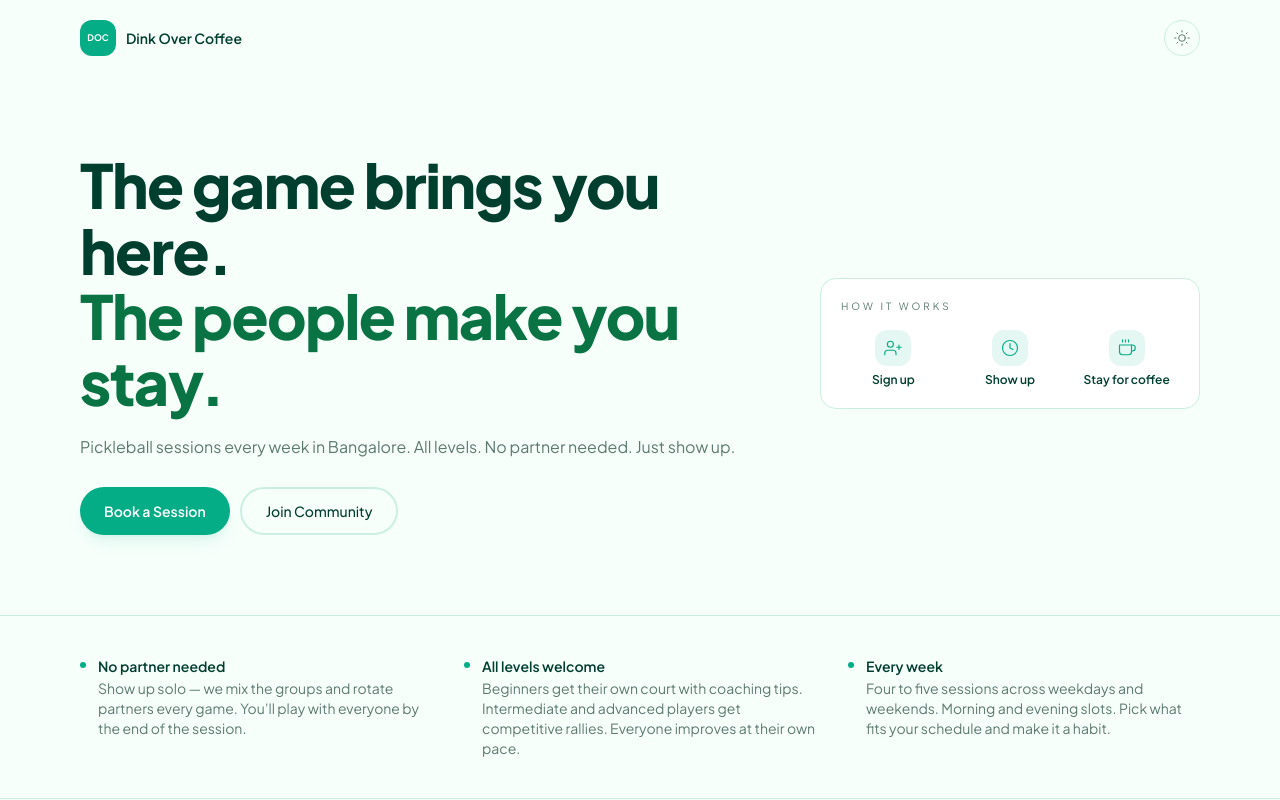
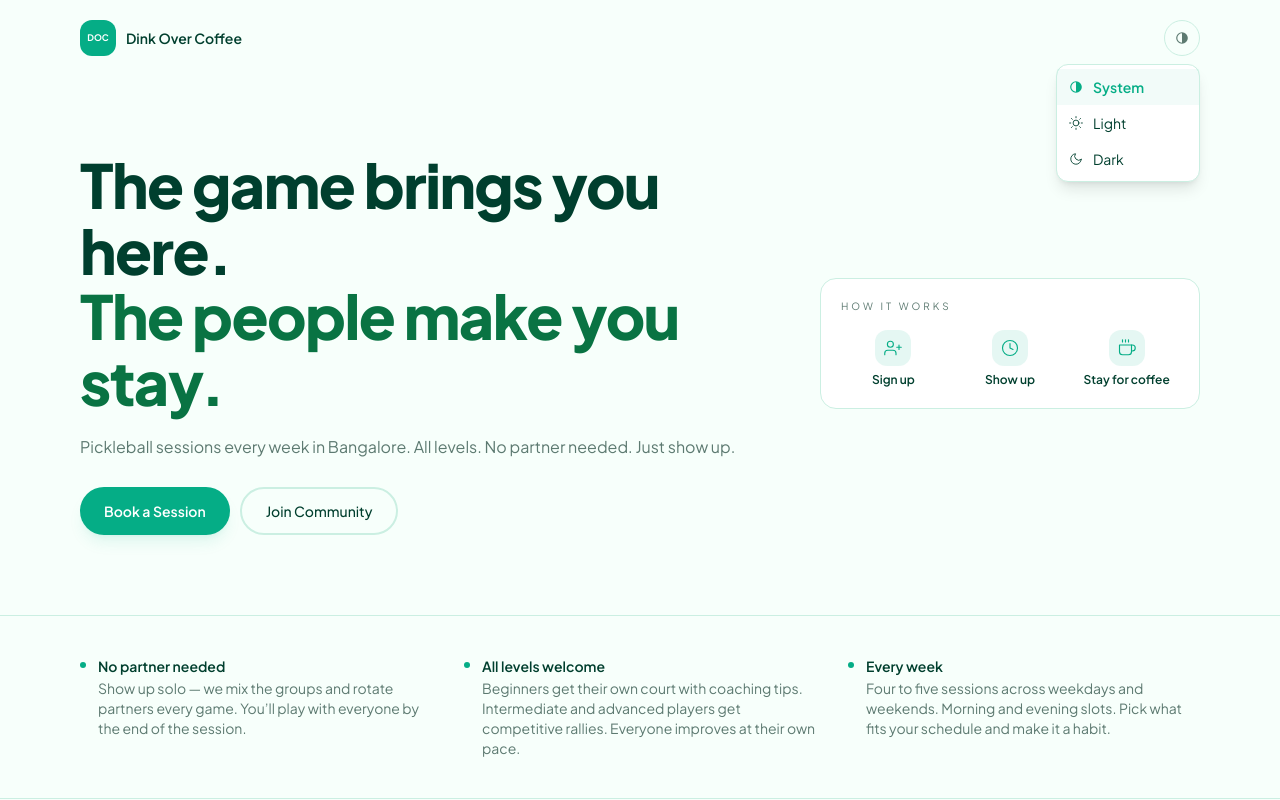
Before and after one commit to achyuthkv/dink-over-coffee, a React (Vite) app in the folder frontend/: page / in a window 1280 px wide. Both pictures are taken after a click on the button "Theme: System". Shown: the top 800 px of the page. Built offline with nearby package versions, Linux system fonts and the light colour scheme; no server answers.

Commit message:
Update ThemeToggle.jsx

```diff
--- a/frontend/src/components/ThemeToggle.jsx
+++ b/frontend/src/components/ThemeToggle.jsx
@@ -1,4 +1,4 @@
-import { useEffect, useState } from 'react'
+import { useEffect, useState, useRef } from 'react'
 
 function getSystemTheme() {
   return window.matchMedia('(prefers-color-scheme: dark)').matches ? 'dark' : 'light'
@@ -8,8 +8,16 @@ function getInitialMode() {
   return localStorage.getItem('themeMode') || 'system'
 }
 
+const options = [
+  { value: 'system', label: 'System', icon: <svg xmlns="http://www.w3.org/2000/svg" width="14" height="14" fill="currentColor" stroke="none" viewBox="0 0 24 24"><path d="M12 2a10 10 0 1 0 0 20 10 10 0 0 0 0-20zm0 2v16a8 8 0 0 1 0-16z"/></svg> },
+  { value: 'light', label: 'Light', icon: <svg xmlns="http://www.w3.org/2000/svg" width="14" height="14" fill="none" stroke="currentColor" strokeWidth="1.5" strokeLinecap="round" strokeLinejoin="round" viewBox="0 0 24 24"><circle cx="12" cy="12" r="5"/><line x1="12" y1="1" x2="12" y2="3"/><line x1="12" y1="21" x2="12" y2="23"/><line x1="4.22" y1="4.22" x2="5.64" y2="5.64"/><line x1="18.36" y1="18.36" x2="19.78" y2="19.78"/><line x1="1" y1="12" x2="3" y2="12"/><line x1="21" y1="12" x2="23" y2="12"/><line x1="4.22" y1="19.78" x2="5.64" y2="18.36"/><line x1="18.36" y1="5.64" x2="19.78" y2="4.22"/></svg> },
+  { value: 'dark', label: 'Dark', icon: <svg xmlns="http://www.w3.org/2000/svg" width="14" height="14" fill="none" stroke="currentColor" strokeWidth="1.5" strokeLinecap="round" strokeLinejoin="round" viewBox="0 0 24 24"><path d="M21 12.79A9 9 0 1 1 11.21 3 7 7 0 0 0 21 12.79z"/></svg> },
+]
+
 export default function ThemeToggle({ className = '' }) {
   const [mode, setMode] = useState(getInitialMode)
+  const [open, setOpen] = useState(false)
+  const ref = useRef(null)
 
   useEffect(() => {
     const root = document.documentElement
@@ -21,39 +29,56 @@ export default function ThemeToggle({ className = '' }) {
     if (mode !== 'system') return
     const mq = window.matchMedia('(prefers-color-scheme: dark)')
     function handleChange() {
-      const root = document.documentElement
-      root.classList.toggle('dark', mq.matches)
+      document.documentElement.classList.toggle('dark', mq.matches)
     }
     mq.addEventListener('change', handleChange)
     return () => mq.removeEventListener('change', handleChange)
   }, [mode])
 
-  function cycle() {
-    setMode(prev => {
-      const order = ['system', 'light', 'dark']
-      const next = order[(order.indexOf(prev) + 1) % 3]
-      if (next === 'system') {
-        localStorage.removeItem('themeMode')
-      } else {
-        localStorage.setItem('themeMode', next)
-      }
-      return next
-    })
+  useEffect(() => {
+    if (!open) return
+    function handleClick(e) {
+      if (ref.current && !ref.current.contains(e.target)) setOpen(false)
+    }
+    document.addEventListener('mousedown', handleClick)
+    return () => document.removeEventListener('mousedown', handleClick)
+  }, [open])
+
+  function select(value) {
+    setMode(value)
+    if (value === 'system') {
+      localStorage.removeItem('themeMode')
+    } else {
+      localStorage.setItem('themeMode', value)
+    }
+    setOpen(false)
   }
 
+  const current = options.find(o => o.value === mode)
+
   return (
-    <button
-      onClick={cycle}
-      title={mode === 'system' ? 'Theme: System' : mode === 'dark' ? 'Theme: Dark' : 'Theme: Light'}
-      className={`w-9 h-9 flex items-center justify-center rounded-full border border-border text-muted active:bg-surface-alt transition ${className}`}
-    >
-      {mode === 'system' ? (
-        <svg xmlns="http://www.w3.org/2000/svg" width="16" height="16" fill="none" stroke="currentColor" strokeWidth="1.5" strokeLinecap="round" strokeLinejoin="round" viewBox="0 0 24 24"><rect x="2" y="3" width="20" height="14" rx="2" ry="2"/><line x1="8" y1="21" x2="16" y2="21"/><line x1="12" y1="17" x2="12" y2="21"/></svg>
-      ) : mode === 'dark' ? (
-        <svg xmlns="http://www.w3.org/2000/svg" width="16" height="16" fill="none" stroke="currentColor" strokeWidth="1.5" strokeLinecap="round" strokeLinejoin="round" viewBox="0 0 24 24"><path d="M21 12.79A9 9 0 1 1 11.21 3 7 7 0 0 0 21 12.79z"/></svg>
-      ) : (
-        <svg xmlns="http://www.w3.org/2000/svg" width="16" height="16" fill="none" stroke="currentColor" strokeWidth="1.5" strokeLinecap="round" strokeLinejoin="round" viewBox="0 0 24 24"><circle cx="12" cy="12" r="5"/><line x1="12" y1="1" x2="12" y2="3"/><line x1="12" y1="21" x2="12" y2="23"/><line x1="4.22" y1="4.22" x2="5.64" y2="5.64"/><line x1="18.36" y1="18.36" x2="19.78" y2="19.78"/><line x1="1" y1="12" x2="3" y2="12"/><line x1="21" y1="12" x2="23" y2="12"/><line x1="4.22" y1="19.78" x2="5.64" y2="18.36"/><line x1="18.36" y1="5.64" x2="19.78" y2="4.22"/></svg>
+    <div ref={ref} className={`relative ${className}`}>
+      <button
+        onClick={() => setOpen(o => !o)}
+        className="w-9 h-9 flex items-center justify-center rounded-full border border-border text-muted active:bg-surface-alt transition"
+        title={`Theme: ${current.label}`}
+      >
+        {current.icon}
+      </button>
+      {open && (
+        <div className="absolute right-0 top-full mt-2 w-36 rounded-xl border border-border bg-surface shadow-lg py-1 z-50">
+          {options.map(opt => (
+            <button
+              key={opt.value}
+              onClick={() => select(opt.value)}
+              className={`w-full flex items-center gap-2.5 px-3 py-2 text-sm transition ${opt.value === mode ? 'text-interactive font-semibold bg-interactive/5' : 'text-primary hover:bg-bg-alt'}`}
+            >
+              {opt.icon}
+              {opt.label}
+            </button>
+          ))}
+        </div>
       )}
-    </button>
+    </div>
   )
 }
```
